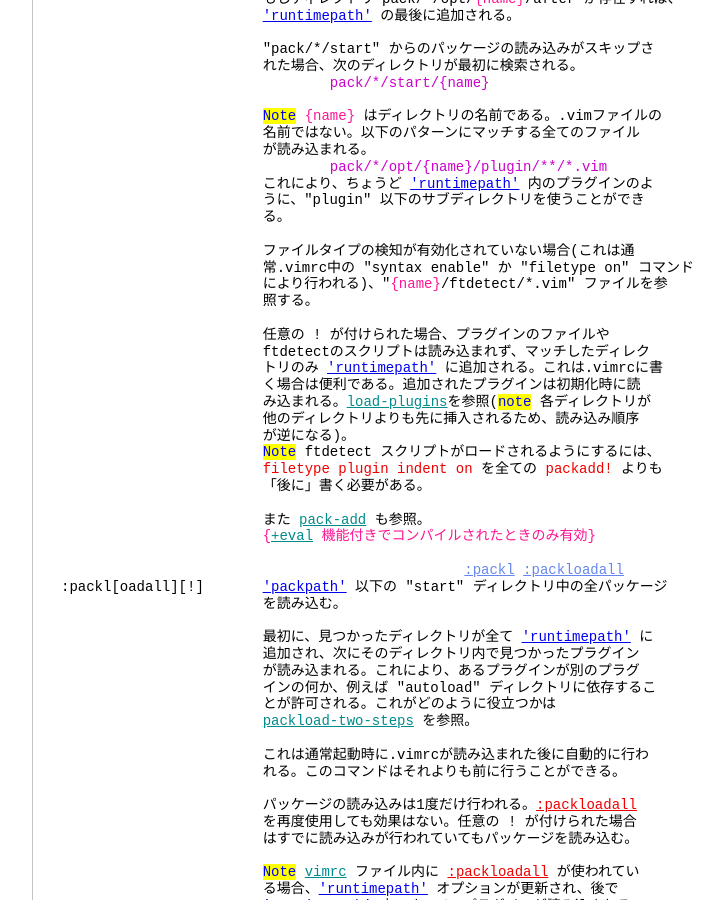
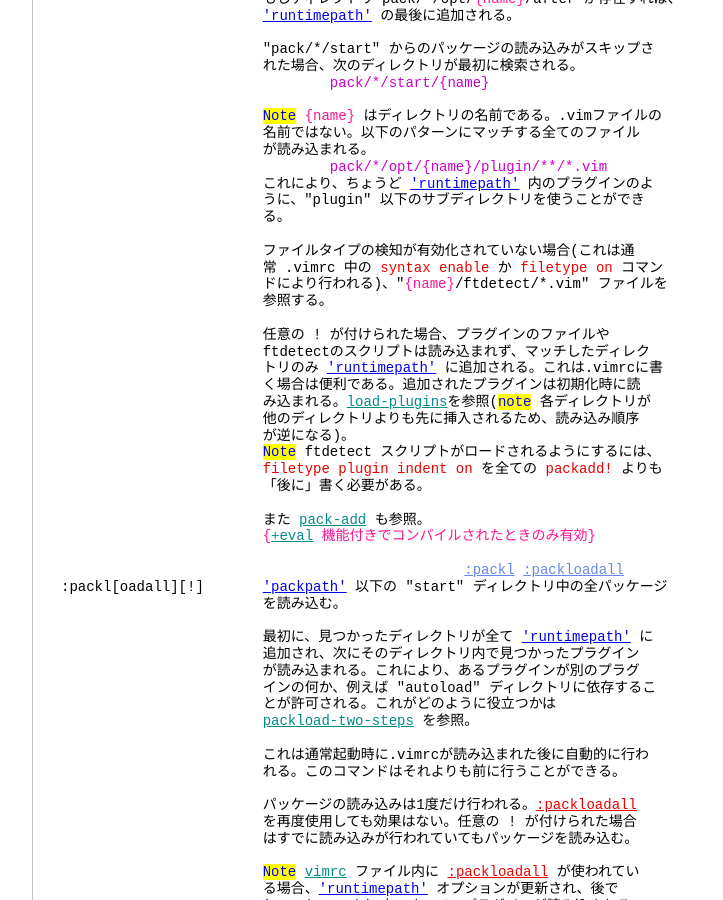
Before and after one commit to vim-jp/vimdoc-ja, a Jekyll site: the page built from repeat.html, in a window 1280 px wide and 900 px high, scrolled down 5029 px. Shown: the whole window, without its empty margins (340-1063 px from the left). Built offline with Jekyll 4.4.1, drawn with Linux system fonts in a browser that asks for light colours; nearby versions of some CDN libraries; comment, search, counter and statistics services are not loaded; some of the changed text lies outside the part shown.

Commit message:
Generated by GitHub workflow 6437551159
https://github.com/vim-jp/vimdoc-ja-working/actions/runs/6437551159

```diff
--- a/pattern.html
+++ b/pattern.html
@@ -1072,8 +1072,8 @@ $&nbsp;&nbsp;&nbsp;&nbsp;&nbsp;&nbsp; パターンの末尾、または &quot;\|
 <br>
 \(\)&nbsp;&nbsp;&nbsp;&nbsp;パターンをカッコでまとめます&nbsp;&nbsp;&nbsp;&nbsp;&nbsp;&nbsp;&nbsp;&nbsp;&nbsp;&nbsp;&nbsp;&nbsp;&nbsp;&nbsp;&nbsp;&nbsp;&nbsp;&nbsp;&nbsp;&nbsp;<a class="Constant" href="pattern.html#/\(" name="/\(">/\(</a>&nbsp;<a class="Constant" href="pattern.html#/\(\)" name="/\(\)">/\(\)</a>&nbsp;<a class="Constant" href="pattern.html#/\)" name="/\)">/\)</a><br>
 &nbsp;&nbsp;&nbsp;&nbsp;&nbsp;&nbsp;&nbsp;&nbsp;例えば、&quot;\(^a\)&quot; は行頭の 'a' にマッチします。<br>
-&nbsp;&nbsp;&nbsp;&nbsp;&nbsp;&nbsp;&nbsp;&nbsp;これらは10個しかありません。&quot;\%(&quot; を使用してさらに追加できますが、部分<br>
-&nbsp;&nbsp;&nbsp;&nbsp;&nbsp;&nbsp;&nbsp;&nbsp;正規表現としてカウントすることはできません。<br>
+&nbsp;&nbsp;&nbsp;&nbsp;&nbsp;&nbsp;&nbsp;&nbsp;これらは 9 つしか存在できません。&quot;\%(&quot; を使用してさらに追加できますが、<br>
+&nbsp;&nbsp;&nbsp;&nbsp;&nbsp;&nbsp;&nbsp;&nbsp;部分正規表現としてカウントすることはできません。<br>
 &nbsp;&nbsp;&nbsp;&nbsp;&nbsp;&nbsp;&nbsp;&nbsp;<a class="Constant" href="pattern.html#E51" name="E51">E51</a>&nbsp;<a class="Constant" href="pattern.html#E54" name="E54">E54</a>&nbsp;<a class="Constant" href="pattern.html#E55" name="E55">E55</a>&nbsp;<a class="Constant" href="pattern.html#E872" name="E872">E872</a>&nbsp;<a class="Constant" href="pattern.html#E873" name="E873">E873</a><br>
 <br>
 \1&nbsp;&nbsp;&nbsp;&nbsp;&nbsp;&nbsp;\( と \) に囲まれた最初の部分正規表現が&nbsp;&nbsp;&nbsp;&nbsp;&nbsp;&nbsp;&nbsp;&nbsp;&nbsp;<a class="Constant" href="pattern.html#/\1" name="/\1">/\1</a>&nbsp;<a class="Constant" href="pattern.html#E65" name="E65">E65</a><br>
--- a/repeat.html
+++ b/repeat.html
@@ -3,7 +3,7 @@ layout: vimdoc
 helpname: 'repeat'
 ---
 <div id='vimCodeElement'>
-<a class="Constant" href="repeat.html" name="repeat.txt">repeat.txt</a>&nbsp;&nbsp;&nbsp;&nbsp;For&nbsp;<span class="Identifier">Vim バージョン 9.0.</span>&nbsp;&nbsp;Last change: 2023 May 01<br>
+<a class="Constant" href="repeat.html" name="repeat.txt">repeat.txt</a>&nbsp;&nbsp;&nbsp;&nbsp;For&nbsp;<span class="Identifier">Vim バージョン 9.0.</span>&nbsp;&nbsp;Last change: 2023 May 26<br>
 <br>
 <br>
 &nbsp;&nbsp;&nbsp;&nbsp;&nbsp;&nbsp;&nbsp;&nbsp;&nbsp;&nbsp;&nbsp;&nbsp;&nbsp;&nbsp;&nbsp;&nbsp;<span class="Identifier">VIMリファレンスマニュアル&nbsp;&nbsp;&nbsp;&nbsp;by Bram Moolenaar</span><br>
@@ -305,9 +305,9 @@ Vim script の書き方はユーザーマニュアルの41章<a class="Identifie
 &nbsp;&nbsp;&nbsp;&nbsp;&nbsp;&nbsp;&nbsp;&nbsp;&nbsp;&nbsp;&nbsp;&nbsp;&nbsp;&nbsp;&nbsp;&nbsp;&nbsp;&nbsp;&nbsp;&nbsp;&nbsp;&nbsp;&nbsp;&nbsp;る。<br>
 <br>
 &nbsp;&nbsp;&nbsp;&nbsp;&nbsp;&nbsp;&nbsp;&nbsp;&nbsp;&nbsp;&nbsp;&nbsp;&nbsp;&nbsp;&nbsp;&nbsp;&nbsp;&nbsp;&nbsp;&nbsp;&nbsp;&nbsp;&nbsp;&nbsp;ファイルタイプの検知が有効化されていない場合(これは通<br>
-&nbsp;&nbsp;&nbsp;&nbsp;&nbsp;&nbsp;&nbsp;&nbsp;&nbsp;&nbsp;&nbsp;&nbsp;&nbsp;&nbsp;&nbsp;&nbsp;&nbsp;&nbsp;&nbsp;&nbsp;&nbsp;&nbsp;&nbsp;&nbsp;常.vimrc中の &quot;syntax enable&quot; か &quot;filetype on&quot; コマンド<br>
-&nbsp;&nbsp;&nbsp;&nbsp;&nbsp;&nbsp;&nbsp;&nbsp;&nbsp;&nbsp;&nbsp;&nbsp;&nbsp;&nbsp;&nbsp;&nbsp;&nbsp;&nbsp;&nbsp;&nbsp;&nbsp;&nbsp;&nbsp;&nbsp;により行われる)、&quot;<span class="Special">{name}</span>/ftdetect/*.vim&quot; ファイルを参<br>
-&nbsp;&nbsp;&nbsp;&nbsp;&nbsp;&nbsp;&nbsp;&nbsp;&nbsp;&nbsp;&nbsp;&nbsp;&nbsp;&nbsp;&nbsp;&nbsp;&nbsp;&nbsp;&nbsp;&nbsp;&nbsp;&nbsp;&nbsp;&nbsp;照する。<br>
+&nbsp;&nbsp;&nbsp;&nbsp;&nbsp;&nbsp;&nbsp;&nbsp;&nbsp;&nbsp;&nbsp;&nbsp;&nbsp;&nbsp;&nbsp;&nbsp;&nbsp;&nbsp;&nbsp;&nbsp;&nbsp;&nbsp;&nbsp;&nbsp;常 .vimrc 中の&nbsp;<span class="Comment">syntax enable</span>&nbsp;か&nbsp;<span class="Comment">filetype on</span>&nbsp;コマン<br>
+&nbsp;&nbsp;&nbsp;&nbsp;&nbsp;&nbsp;&nbsp;&nbsp;&nbsp;&nbsp;&nbsp;&nbsp;&nbsp;&nbsp;&nbsp;&nbsp;&nbsp;&nbsp;&nbsp;&nbsp;&nbsp;&nbsp;&nbsp;&nbsp;ドにより行われる)、&quot;<span class="Special">{name}</span>/ftdetect/*.vim&quot; ファイルを<br>
+&nbsp;&nbsp;&nbsp;&nbsp;&nbsp;&nbsp;&nbsp;&nbsp;&nbsp;&nbsp;&nbsp;&nbsp;&nbsp;&nbsp;&nbsp;&nbsp;&nbsp;&nbsp;&nbsp;&nbsp;&nbsp;&nbsp;&nbsp;&nbsp;参照する。<br>
 <br>
 &nbsp;&nbsp;&nbsp;&nbsp;&nbsp;&nbsp;&nbsp;&nbsp;&nbsp;&nbsp;&nbsp;&nbsp;&nbsp;&nbsp;&nbsp;&nbsp;&nbsp;&nbsp;&nbsp;&nbsp;&nbsp;&nbsp;&nbsp;&nbsp;任意の ! が付けられた場合、プラグインのファイルや<br>
 &nbsp;&nbsp;&nbsp;&nbsp;&nbsp;&nbsp;&nbsp;&nbsp;&nbsp;&nbsp;&nbsp;&nbsp;&nbsp;&nbsp;&nbsp;&nbsp;&nbsp;&nbsp;&nbsp;&nbsp;&nbsp;&nbsp;&nbsp;&nbsp;ftdetectのスクリプトは読み込まれず、マッチしたディレク<br>
@@ -1132,8 +1132,8 @@ Count の桁はその行が何回実行されたかを示す。7行目の &quot;
 原因によりその結果がごまかされてしまう場合があるということを覚えておくように:<br>
 <br>
 - 測定される時間の精度は、システム関数 gettimeofday()、または使用可能な場合は<br>
-&nbsp;&nbsp;clock_gettime に依存する。精度の範囲は 1/100 秒からナノ秒。clock_gettime の<br>
-&nbsp;&nbsp;場合は時間はナノ秒単位で表示され、それ以外の場合はマイクロ秒単位で表示され<br>
+&nbsp;&nbsp;clock_gettime() に依存する。精度の範囲は 1/100 秒からナノ秒。clock_gettime()<br>
+&nbsp;&nbsp;の場合は時間はナノ秒単位で表示され、それ以外の場合はマイクロ秒単位で表示され<br>
 &nbsp;&nbsp;る。<span class="Comment">has(&quot;prof_nsec&quot;)</span>&nbsp;が使用できる。<br>
 <br>
 - 実経過時間が計測される。他のプロセスがビジーであると、それが予測できない箇<br>
```
